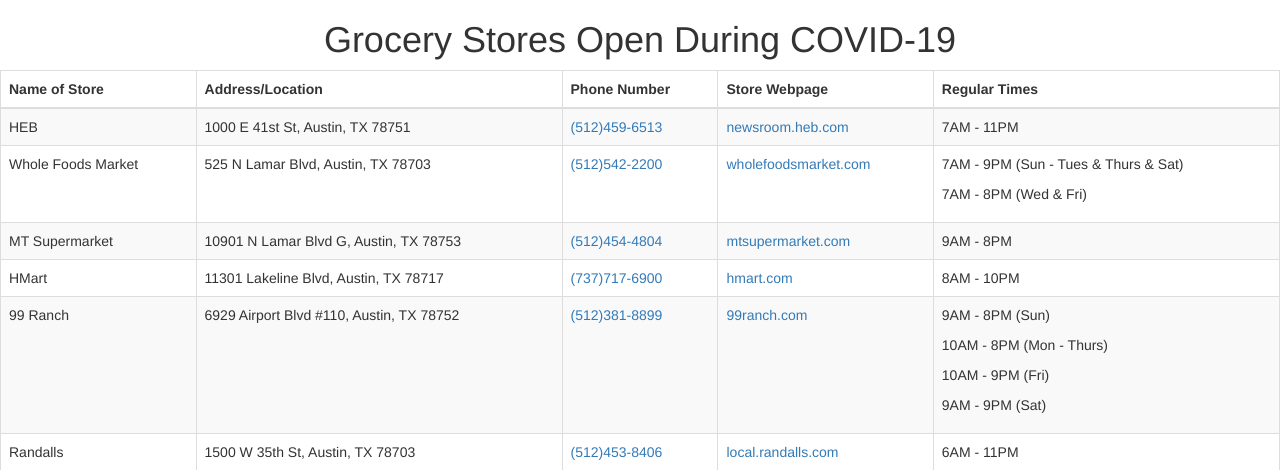
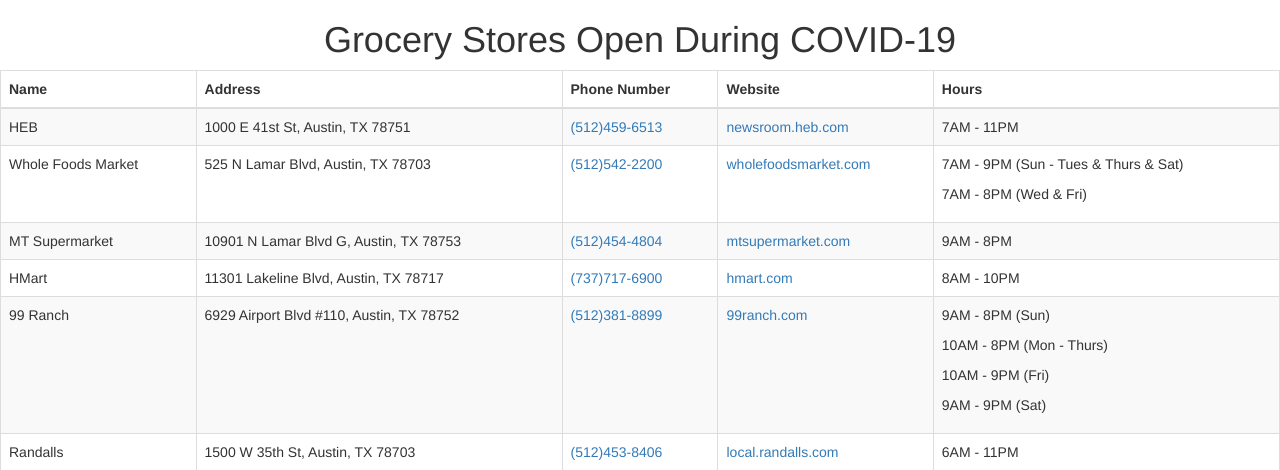
Before and after one commit to hmallidi/quarantine-fighter, a Flask app: page /grocery in a window 1280 px wide. Shown: the part 52-522 px from the top of the page. Run offline with Flask 2, Linux system fonts and the light colour scheme; some libraries are stand-ins or nearby versions.

Commit message:
change grocery page attributes to match with the other two

```diff
--- a/templates/grocery.html
+++ b/templates/grocery.html
@@ -71,11 +71,11 @@
         <table id = "groceryTable" class="table table-striped table-bordered table-sm">
             <thead>
                 <tr>
-                    <th>Name of Store</th>
-                    <th>Address/Location</th>
+                    <th>Name</th>
+                    <th>Address</th>
                     <th>Phone Number</th>
-                    <th>Store Webpage</th>
-                    <th>Regular Times</th>
+                    <th>Website</th>
+                    <th>Hours</th>
                 </tr>
             </thead>
             <tbody>
```
